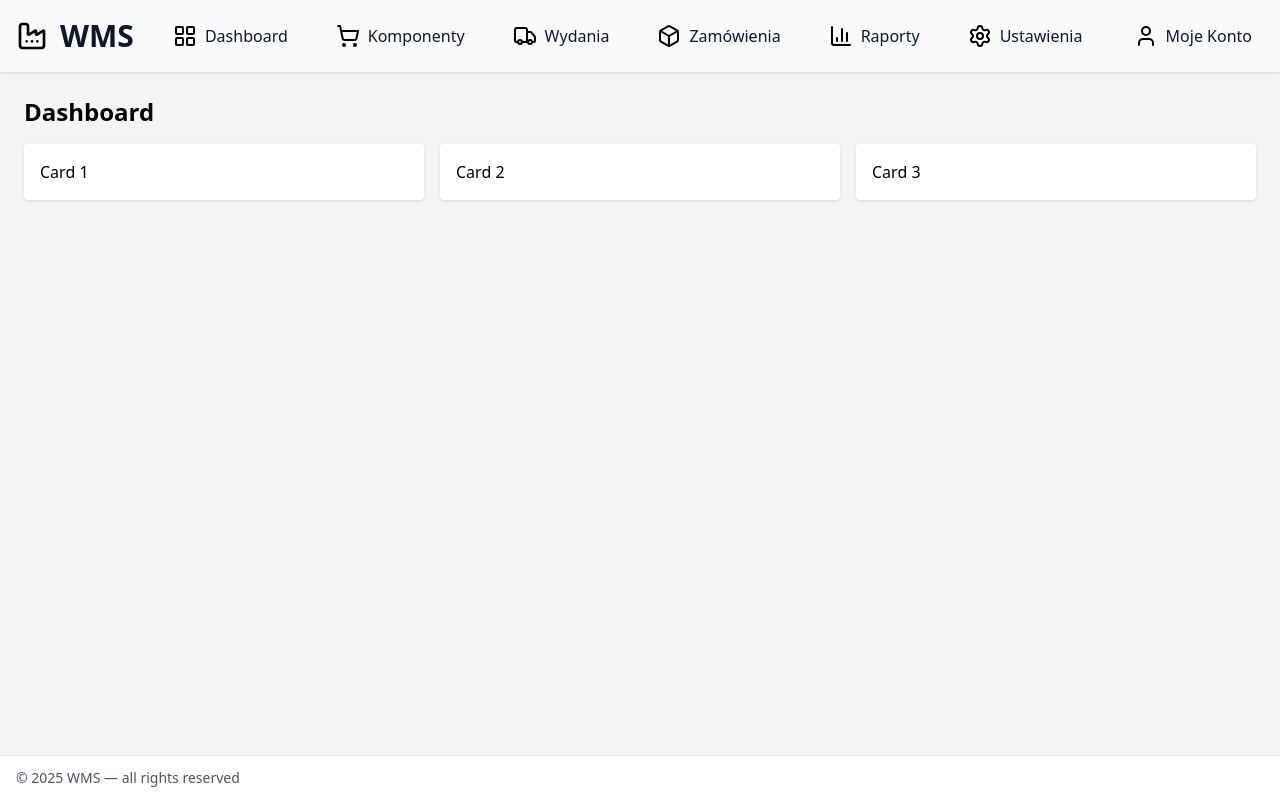
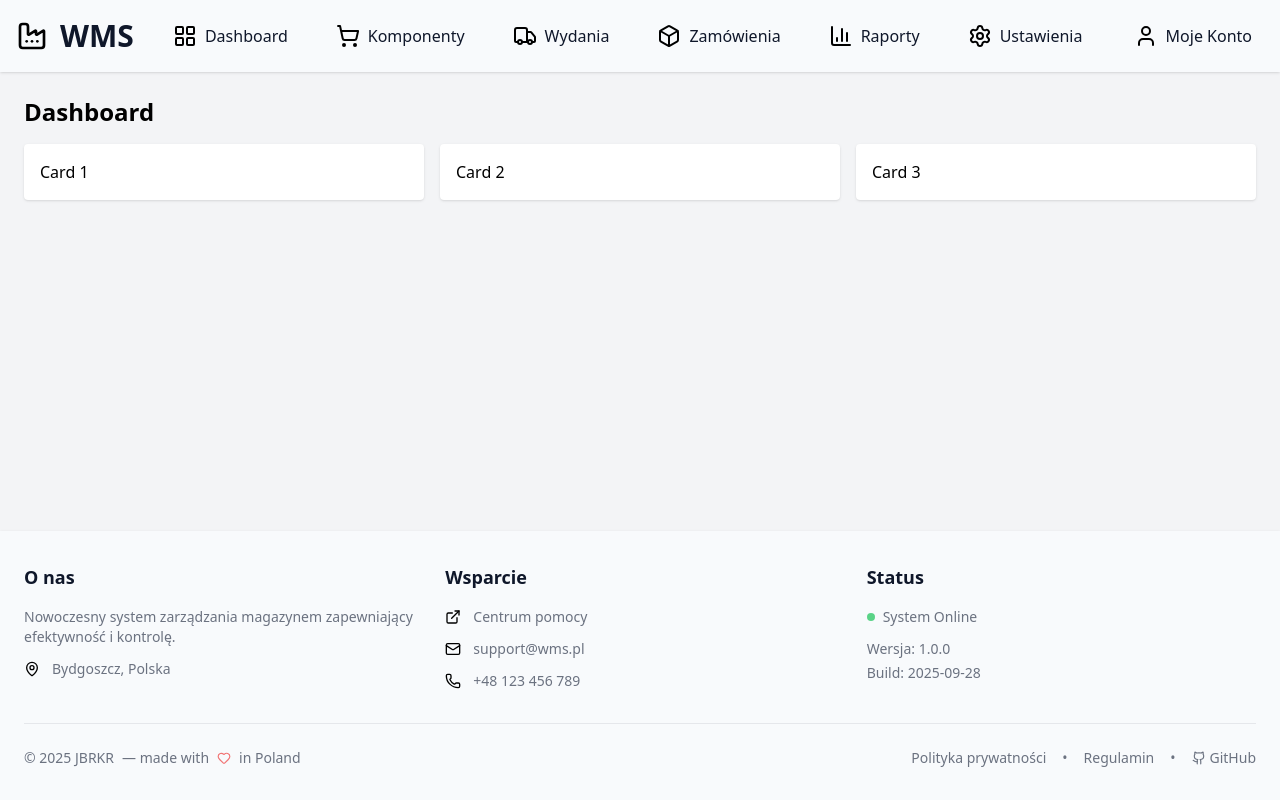
Before and after one commit to JBRKR000/WMS, a React (Vite) app in the folder frontend/: page /main in a window 1280 px wide. Built offline with nearby package versions, Linux system fonts and the light colour scheme.

Commit message:
feat: Update Footer component with new layout, company info, support links, and status indicators

```diff
--- a/frontend/src/components/FooterComponents/Footer.tsx
+++ b/frontend/src/components/FooterComponents/Footer.tsx
@@ -1,10 +1,89 @@
+import { GithubIcon, Mail, Phone, MapPin, ExternalLink, Heart } from 'lucide-react'
 import { type FC } from 'react'
 
 const Footer: FC = () => {
   return (
-    <footer className="bg-white border-t">
-      <div className="container mx-auto px-4 py-3 text-sm text-gray-600">
-        © {new Date().getFullYear()} WMS — all rights reserved
+    <footer className="shadow bg-[var(--color-surface)] mt-auto">
+      <div className="container mx-auto px-4 sm:px-6 py-6 sm:py-8">
+        {/* Main Footer Content */}
+        <div className="grid grid-cols-1 sm:grid-cols-2 lg:grid-cols-3 gap-6 sm:gap-8 mb-6 sm:mb-8">
+
+          {/* Company Info */}
+          <div className="space-y-3 sm:space-y-4 text-center sm:text-left">
+            <h3 className="text-base sm:text-lg font-semibold text-[var(--color-text)] mb-3 sm:mb-4">O nas</h3>
+            <div className="space-y-2 sm:space-y-3">
+              <p className="text-[var(--color-muted)] text-xs sm:text-sm leading-relaxed max-w-xs sm:max-w-none mx-auto sm:mx-0">
+                Nowoczesny system zarządzania magazynem zapewniający efektywność i kontrolę.
+              </p>
+              <div className="flex items-center justify-center sm:justify-start gap-2 sm:gap-3 text-[var(--color-muted)] hover:text-[var(--color-text)] transition-colors duration-300 group">
+                <MapPin size={16} className="text-[var(--color-primary)] group-hover:scale-110 transition-transform duration-300 flex-shrink-0" />
+                <span className="text-xs sm:text-sm">Bydgoszcz, Polska</span>
+              </div>
+            </div>
+          </div>
+
+          {/* Support */}
+          <div className="space-y-3 sm:space-y-4 text-center sm:text-left">
+            <h3 className="text-base sm:text-lg font-semibold text-[var(--color-text)] mb-3 sm:mb-4">Wsparcie</h3>
+            <div className="space-y-2 sm:space-y-3">
+              <a href="/help" className="flex items-center justify-center sm:justify-start gap-2 sm:gap-3 text-[var(--color-muted)] hover:text-[var(--color-primary)] transition-all duration-300 group">
+                <ExternalLink size={16} className="text-[var(--color-primary)] group-hover:scale-110 transition-transform duration-300 flex-shrink-0" />
+                <span className="text-xs sm:text-sm">Centrum pomocy</span>
+              </a>
+              <div className="flex items-center justify-center sm:justify-start gap-2 sm:gap-3 text-[var(--color-muted)] hover:text-[var(--color-text)] transition-colors duration-300 group">
+                <Mail size={16} className="text-[var(--color-primary)] group-hover:scale-110 transition-transform duration-300 flex-shrink-0" />
+                <span className="text-xs sm:text-sm break-all sm:break-normal">support@wms.pl</span>
+              </div>
+              <div className="flex items-center justify-center sm:justify-start gap-2 sm:gap-3 text-[var(--color-muted)] hover:text-[var(--color-text)] transition-colors duration-300 group">
+                <Phone size={16} className="text-[var(--color-primary)] group-hover:scale-110 transition-transform duration-300 flex-shrink-0" />
+                <span className="text-xs sm:text-sm">+48 123 456 789</span>
+              </div>
+            </div>
+          </div>
+
+          {/* Additional Info - spans full width on mobile */}
+          <div className="space-y-3 sm:space-y-4 text-center sm:text-left sm:col-span-1 col-span-full">
+            <h3 className="text-base sm:text-lg font-semibold text-[var(--color-text)] mb-3 sm:mb-4">Status</h3>
+            <div className="flex flex-col sm:flex-col items-center sm:items-start space-y-2 sm:space-y-3">
+              <div className="flex items-center gap-2 text-[var(--color-muted)]">
+                <div className="w-2 h-2 bg-green-500 rounded-full animate-pulse flex-shrink-0"></div>
+                <span className="text-xs sm:text-sm">System Online</span>
+              </div>
+              <div className="flex items-center gap-4 sm:gap-0 sm:flex-col sm:items-start sm:space-y-1 text-xs sm:text-sm text-[var(--color-muted)]">
+                <span>Wersja: 1.0.0</span>
+                <span className="sm:hidden">•</span>
+                <span>Build: {new Date().toISOString().slice(0,10)}</span>
+              </div>
+            </div>
+          </div>
+        </div>
+
+        {/* Bottom Bar */}
+        <div className="border-t border-gray-200 pt-4 sm:pt-6">
+          <div className="flex flex-col sm:flex-row items-center justify-between gap-3 sm:gap-4">
+            <div className="flex flex-wrap items-center justify-center sm:justify-start gap-1 sm:gap-2 text-xs sm:text-sm text-[var(--color-muted)]">
+              <span>© {new Date().getFullYear()} JBRKR</span>
+              <span className="hidden sm:inline">— made with</span>
+              <Heart size={14} className="text-red-500 animate-pulse flex-shrink-0" />
+              <span className="hidden sm:inline">in Poland</span>
+            </div>
+
+            <div className="flex flex-wrap items-center justify-center gap-3 sm:gap-4 text-xs sm:text-sm">
+              <a href="/privacy" className="text-[var(--color-muted)] hover:text-[var(--color-primary)] transition-colors duration-300 whitespace-nowrap">
+                Polityka prywatności
+              </a>
+              <span className="text-[var(--color-muted)] hidden sm:inline">•</span>
+              <a href="/terms" className="text-[var(--color-muted)] hover:text-[var(--color-primary)] transition-colors duration-300 whitespace-nowrap">
+                Regulamin
+              </a>
+              <span className="text-[var(--color-muted)] hidden sm:inline">•</span>
+              <a href="https://github.com" className="text-[var(--color-muted)] hover:text-[var(--color-primary)] transition-colors duration-300 flex items-center gap-1 group whitespace-nowrap">
+                <GithubIcon size={14} className="group-hover:scale-110 transition-transform duration-300 flex-shrink-0" />
+                <span>GitHub</span>
+              </a>
+            </div>
+          </div>
+        </div>
       </div>
     </footer>
   )
--- a/frontend/src/components/HeaderComponents/Header.tsx
+++ b/frontend/src/components/HeaderComponents/Header.tsx
@@ -1,5 +1,5 @@
 import { type FC, useState } from 'react'
-import { LayoutGrid, Box, ShoppingCart, TruckIcon, Settings, ChartColumnIcon, Factory, type LucideIcon, ChevronDown, User, Menu, X } from 'lucide-react'
+import { LayoutGrid, Box, ShoppingCart, TruckIcon, Settings, ChartColumnIcon, Factory, type LucideIcon, User, Menu, X } from 'lucide-react'
 import HeaderButton from './HeaderButton'
 
 type NavItem = {
```
